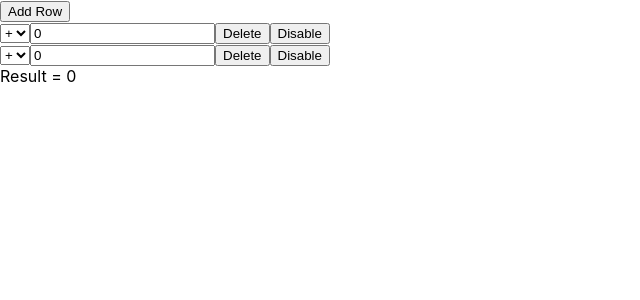
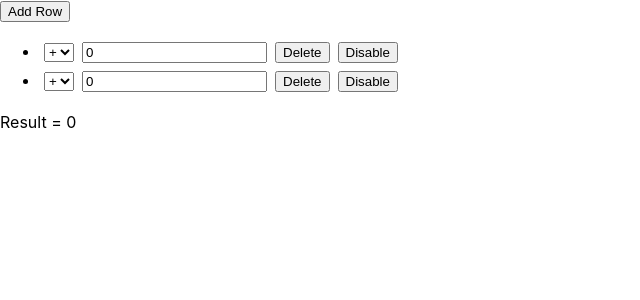
Before and after one commit to tndevelop/React-calculator, a React (Create React App) app in the folder calculator/: page / in a window 1280 px wide. Shown: the top 300 px of the page, without its empty margins (0-640 px from the left). Built offline with nearby package versions, Linux system fonts and the light colour scheme.

Commit message:
example emulation style

```diff
--- a/calculator/src/App.css
+++ b/calculator/src/App.css
@@ -32,6 +32,10 @@
   display: flex;
 }
 
+.Padding{
+  margin:0.5vh
+}
+
 @keyframes App-logo-spin {
   from {
     transform: rotate(0deg);
--- a/calculator/src/components/Calculator.js
+++ b/calculator/src/components/Calculator.js
@@ -13,7 +13,6 @@ export default function Calculator(){
     const [lines, setLines] = useState([...defaultLines])
     const [result, setResult] = useState(0)
     const [availableIdx, setAvailableIdx] = useState(2)
-    //const [,updateState] = useState()
 
 
     useEffect(() => {
@@ -77,7 +76,7 @@ export default function Calculator(){
         <>
         <Button onClick={() => addLine()}>Add Row</Button>
 
-
+        <ul>
         {lines.map((l, index) =>
             <ComputationalLine
                 deleteLine={(idx) => deleteLine(idx)}
@@ -88,6 +87,7 @@ export default function Calculator(){
                 idx={l.idx}
                 disabled={l.disabled}/>
         )}
+        </ul>
 
         Result = {result}
 
--- a/calculator/src/components/ComputationalLine.js
+++ b/calculator/src/components/ComputationalLine.js
@@ -33,18 +33,17 @@ export default function ComputationalLine(props){
 
     return(
         <Row>
-            <Form.Group >
-
-                <Form.Select disabled={disabled} value={val>= 0? '+' : '-'} onChange={(event) => changeSign(event.target.value)}>
-                    <option >+</option>
-                    <option >-</option>
-                </Form.Select>
-                <Form.Control disabled={disabled} value={Math.abs(val)} onChange={(event) => changeVal(event.target.value)}></Form.Control>
-                <Button onClick={() => props.deleteLine(props.idx)}>Delete</Button>
-                <Button onClick={() => changeLocalAbility()}>{disabled ? "Enable" : "Disable"}</Button>
-            </Form.Group>
-            {/*<OperationalButton/>*/}
-
+            <li>
+                <Form.Group >
+                    <Form.Select className="Padding" disabled={disabled} value={val>= 0? '+' : '-'} onChange={(event) => changeSign(event.target.value)}>
+                        <option >+</option>
+                        <option >-</option>
+                    </Form.Select>
+                    <Form.Control className="Padding" disabled={disabled} value={Math.abs(val)} onChange={(event) => changeVal(event.target.value)}></Form.Control>
+                    <Button className="Padding" onClick={() => props.deleteLine(props.idx)}>Delete</Button>
+                    <Button className="Padding" onClick={() => changeLocalAbility()}>{disabled ? "Enable" : "Disable"}</Button>
+                </Form.Group>
+            </li>
         </Row>
         )
 }
```
